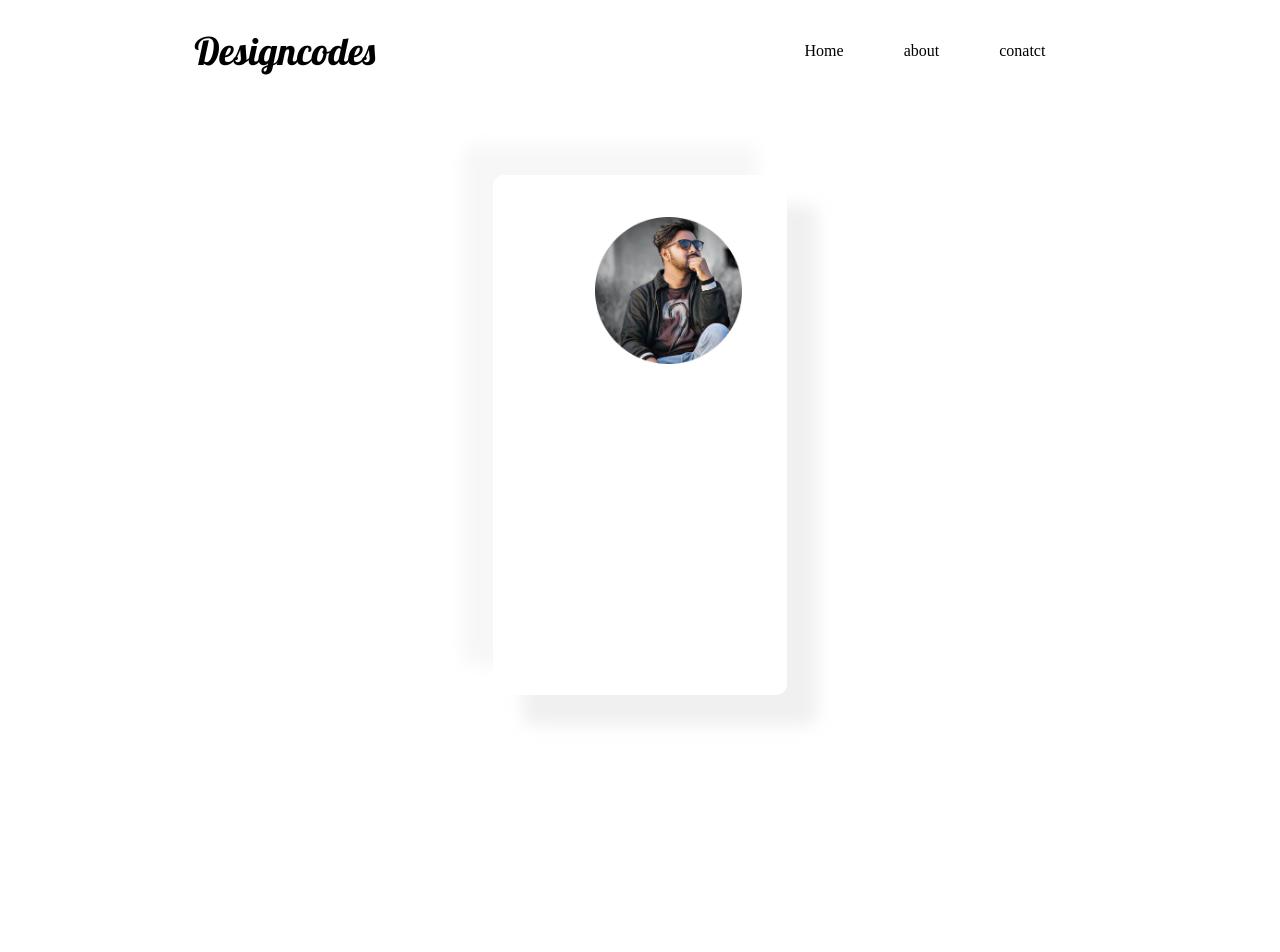
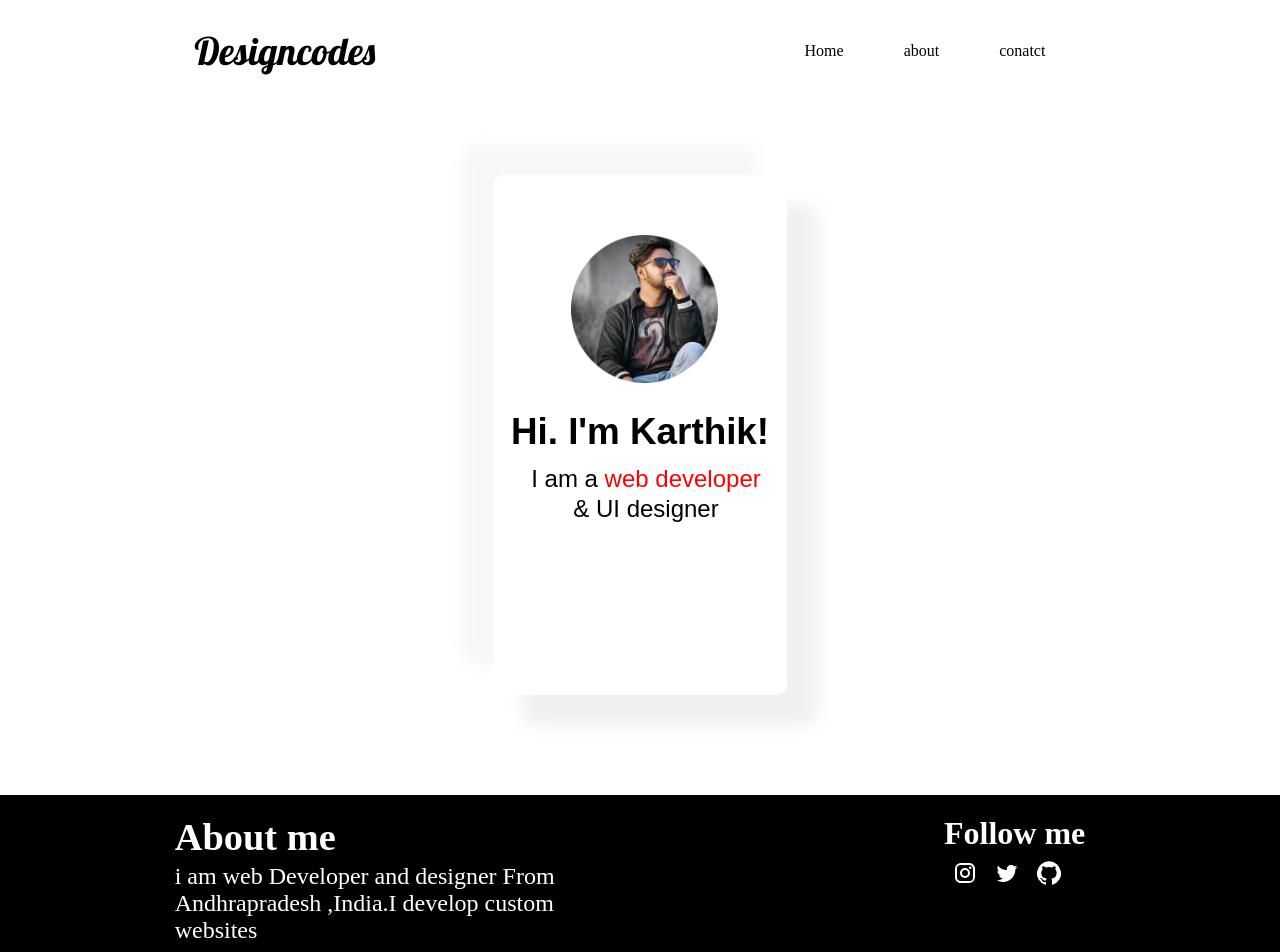
Before and after one commit to kar7779/design.codes, a React (Create React App) app: page / in a window 1280 px wide. Shown: the top 952 px of the page. Before the commit the page ends 800 px from the top, so only its background shows below. Built offline with nearby package versions, Linux system fonts and the light colour scheme.

Commit message:
updated the design in home page

```diff
--- /dev/null
+++ b/src/components/nav/Footer.css
@@ -0,0 +1,30 @@
+.footercls {
+  display: flex;
+  justify-content: space-around;
+  margin-top: 100px;
+  max-width: 100%;
+  height: 30vh;
+  background-color: black;
+  color: white;
+}
+.about {
+  font-family: Roboto Slab;
+}
+.about h1 {
+  font-size: 2.4em;
+  margin-top: 20px;
+  font-style: normal;
+}
+.about p {
+  width: 400px;
+  font-size: 1.5em;
+  margin-top: 4px;
+}
+.icons {
+  font-family: Roboto Slab;
+
+  padding: 20px;
+}
+.icons a * {
+  padding: 9px;
+}
--- /dev/null
+++ b/src/components/nav/Footer.jsx
@@ -0,0 +1,33 @@
+import React from "react";
+import InstagramIcon from "@material-ui/icons/Instagram";
+import TwitterIcon from "@material-ui/icons/Twitter";
+import GithubIcon from "@material-ui/icons/GitHub";
+import "./Footer.css";
+function Footer() {
+  return (
+    <div className="footercls">
+      <div className="about">
+        <h1>About me</h1>
+        <p>
+          i am web Developer and designer From Andhrapradesh ,India.I develop
+          custom websites
+        </p>
+      </div>
+      <div className="icons">
+        <h1>Follow me</h1>
+        <a href="https://www.instagram.com/design.codes/" external>
+          <InstagramIcon style={{ color: "white" }}>Instagram</InstagramIcon>
+        </a>
+
+        <a href="https://twitter.com/harthik7799">
+          <TwitterIcon style={{ color: "white" }}>Twitter</TwitterIcon>
+        </a>
+        <a href="https://github.com/kar7779">
+          <GithubIcon style={{ color: "white" }}>Github</GithubIcon>
+        </a>
+      </div>
+    </div>
+  );
+}
+
+export default Footer;
--- a/src/components/nav/home.css
+++ b/src/components/nav/home.css
@@ -9,6 +9,30 @@
 }
 .card img {
   width: 50%;
-  padding: 20px 80px 0 80px;
-  margin: 22px;
+  max-width: 600px;
+  padding: 12% 18% 0 18%;
+  margin: 25px;
 }
+.card h2 {
+  box-sizing: border-box;
+  font-family: "Epilogue", sans-serif;
+  font-style: normal;
+  text-align: center;
+  font-size: 2.3em;
+  margin: 0 auto;
+  line-height: 40px;
+}
+.card p {
+  box-sizing: border-box;
+  font-family: "Epilogue", sans-serif;
+  font-size: 1.5em;
+  width: 260px;
+  text-align: center;
+  margin: 12px auto 0 auto;
+  font-weight: 200;
+  line-height: 30px;
+  padding-left: 12px;
+}
+span {
+  color: red;
+}
--- a/src/components/nav/home.jsx
+++ b/src/components/nav/home.jsx
@@ -1,10 +1,9 @@
 import React, { Component } from "react";
 import "./home.css";
 import Man from "../photos/Ellipse 4.png";
-import InstagramIcon from "@material-ui/icons/Instagram";
-import TwitterIcon from "@material-ui/icons/Twitter";
-import GithubIcon from "@material-ui/icons/GitHub";
+
 import MCard from "../container/Card";
+import Footer from "./Footer";
 
 export default class home extends Component {
   render() {
@@ -13,8 +12,13 @@ export default class home extends Component {
         <div className="container">
           <div className="card">
             <img src={Man} alt="" />
+            <h2>Hi. I'm Karthik!</h2>
+            <p>
+              I am a <span>web developer </span> & UI designer
+            </p>
           </div>
         </div>
+        <Footer />
         {/* <footer>
           <div className="icons">
             <a href="https://www.instagram.com/design.codes/" external>
```
